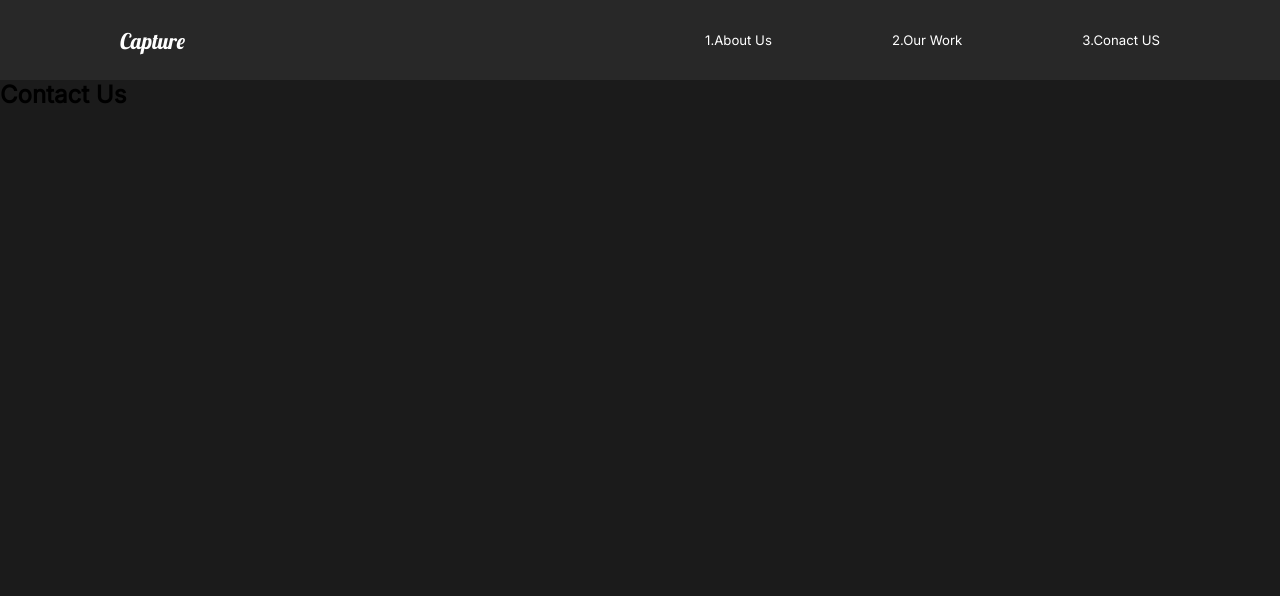
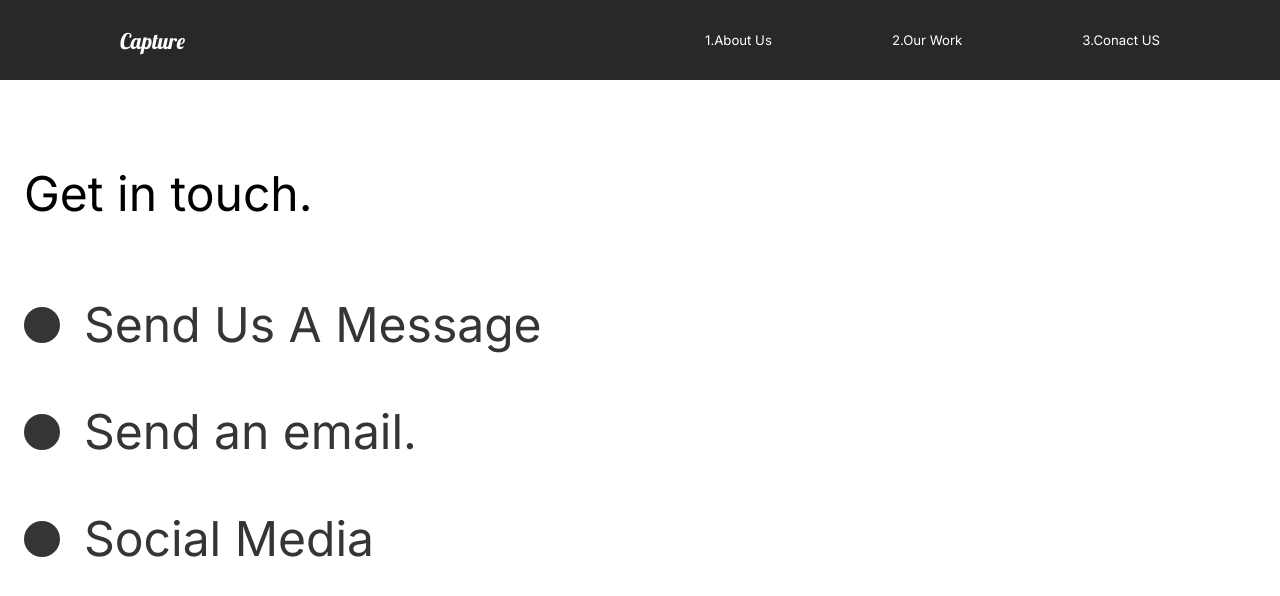
Before and after one commit to hkn96/portfolio, a React (Create React App) app: page /contact in a window 1280 px wide. Shown: the top 596 px of the page. Built offline with nearby package versions, Linux system fonts and the light colour scheme; a web font is replaced by a local one.

Commit message:
BAsic contact page

```diff
--- a/src/pages/ContactUs.js
+++ b/src/pages/ContactUs.js
@@ -1,18 +1,77 @@
 import React from 'react'
 //Animations
 import { motion } from 'framer-motion'
-import { pageAnimation } from '../animation'
+import { pageAnimation, titleAnim } from '../animation'
+import styled from 'styled-components'
 
 const ContactUs = () => {
   return (
-    <motion.div
+    <ContactStyle
+      exit='exit'
       variants={pageAnimation}
-      exit='exit'
       initial='hidden'
-      animate='show'>
-      <h1>Contact Us</h1>
-    </motion.div>
+      animate='show'
+      style={{ background: '#fff' }}>
+      <Title>
+        <Hide>
+          <motion.h2 variants={titleAnim}>Get in touch.</motion.h2>
+        </Hide>
+      </Title>
+      <div>
+        <Hide>
+          <Social variants={titleAnim}>
+            <Circle />
+            <h2>Send Us A Message</h2>
+          </Social>
+        </Hide>
+        <Hide>
+          <Social variants={titleAnim}>
+            <Circle />
+            <h2>Send an email.</h2>
+          </Social>
+        </Hide>
+        <Hide>
+          <Social variants={titleAnim}>
+            <Circle />
+            <h2>Social Media</h2>
+          </Social>
+        </Hide>
+      </div>
+    </ContactStyle>
   )
 }
 
+const ContactStyle = styled(motion.div)`
+  padding: 5rem 10rem;
+  color: #353535;
+  min-height: 90vh;
+  @media (max-width: 1500px) {
+    padding: 2rem;
+    font-size: 1rem;
+  }
+`
+const Title = styled.div`
+  margin-bottom: 4rem;
+  color: black;
+  @media (max-width: 1500px) {
+    margin-top: 5rem;
+  }
+`
+const Hide = styled.div`
+  overflow: hidden;
+`
+const Circle = styled.div`
+  border-radius: 50%;
+  width: 3rem;
+  height: 3rem;
+  background: #353535;
+`
+const Social = styled(motion.div)`
+  display: flex;
+  align-items: center;
+  h2 {
+    margin: 2rem;
+  }
+`
+
 export default ContactUs
```
